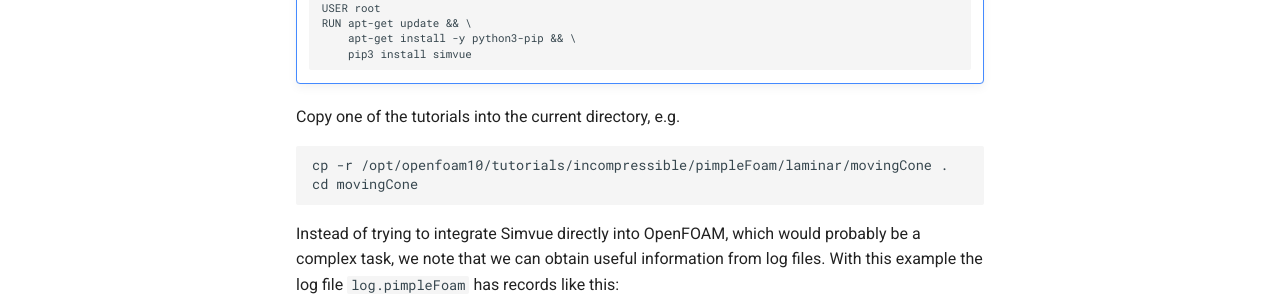
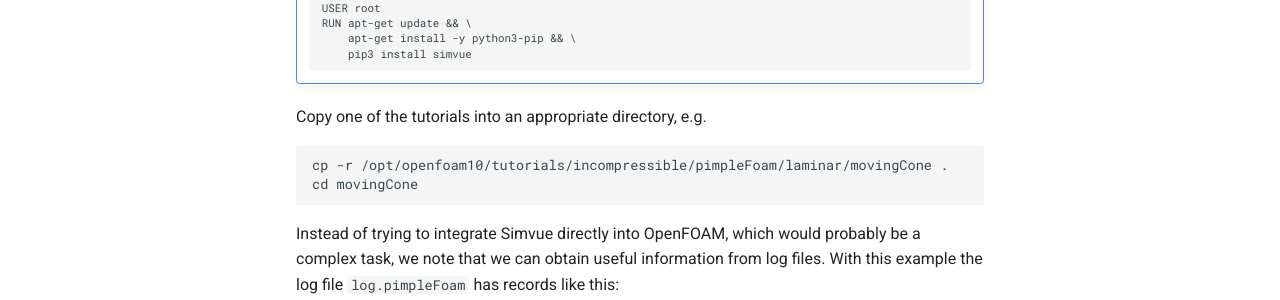
Before and after one commit to simvue-io/docs, an MkDocs documentation site: the page built from docs/examples/openfoam.md, in a window 1280 px wide and 900 px high. Shown: the part 451-751 px from the top of the window. Built offline with MkDocs 1.6.1 and Material for MkDocs 9.7.7, drawn with Linux system fonts in a browser that asks for light colours.

Commit message:
Minor adjustment

````diff
--- a/docs/examples/openfoam.md
+++ b/docs/examples/openfoam.md
@@ -14,7 +14,7 @@ for example by following these instructions: [https://openfoam.org/download/10-u
         pip3 install simvue
     ```
 
-Copy one of the tutorials into the current directory, e.g.
+Copy one of the tutorials into an appropriate directory, e.g.
 ```
 cp -r /opt/openfoam10/tutorials/incompressible/pimpleFoam/laminar/movingCone .
 cd movingCone
````
